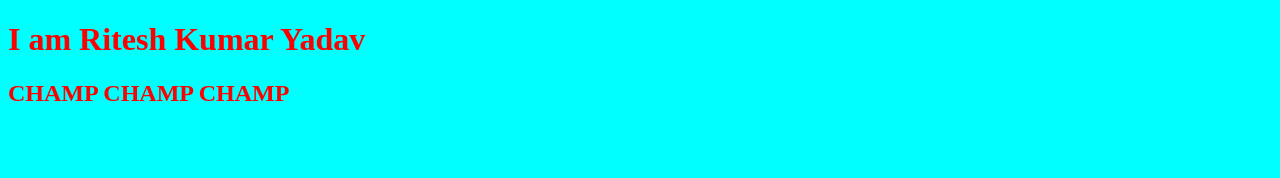
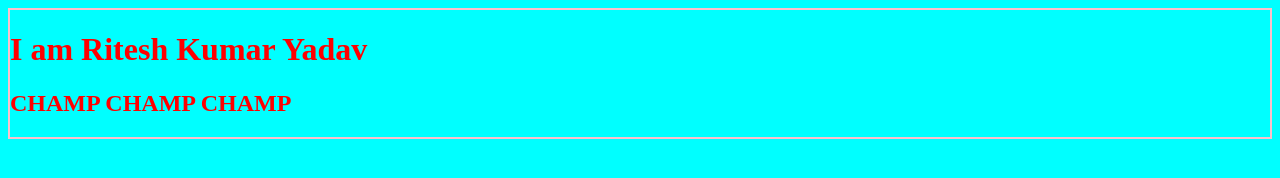
Before and after one commit to Ritesh-Yadav123/learnCollebration, a plain HTML site: page index.html in a window 1280 px wide. Drawn offline with Linux system fonts and the light colour scheme.

Commit message:
added border

```diff
--- a/style.css
+++ b/style.css
@@ -4,3 +4,6 @@
 body{
     background-color: aqua;
 }
+body{
+    border: 2px solid pink;
+}
```
